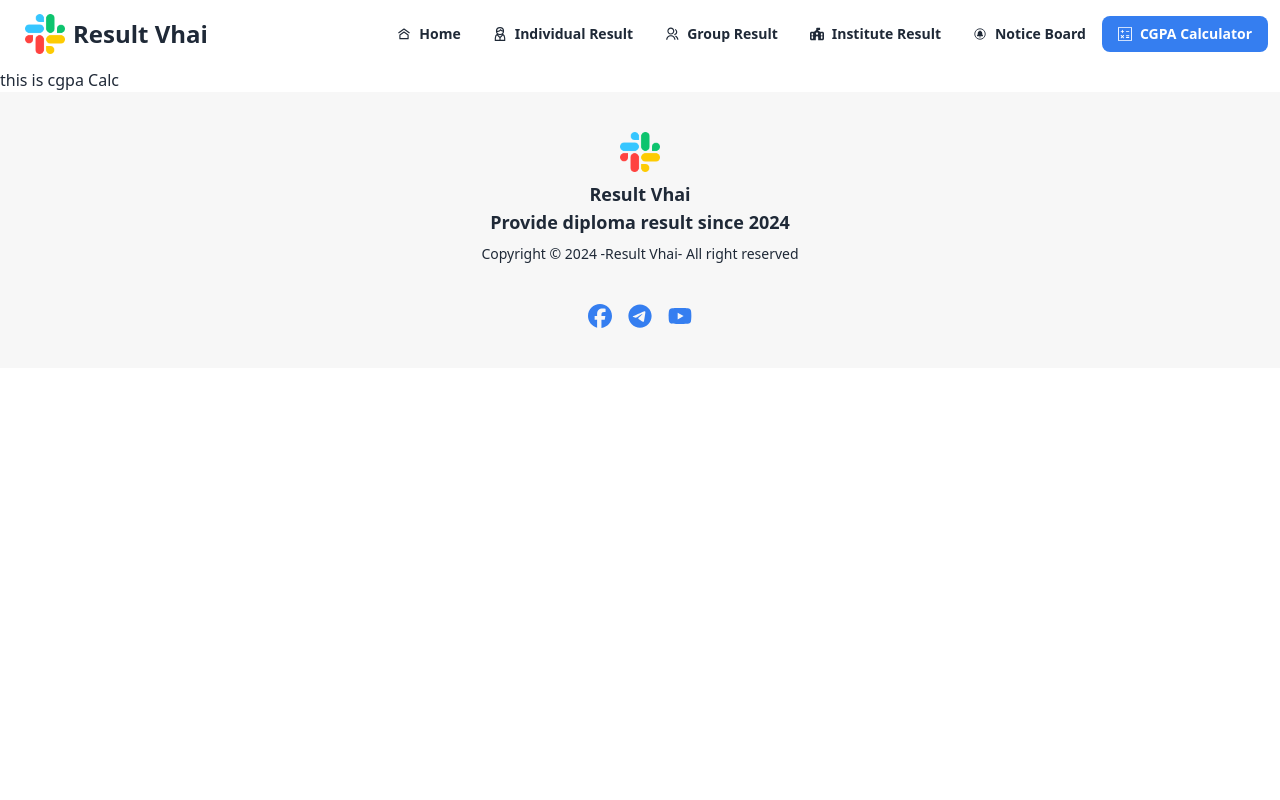
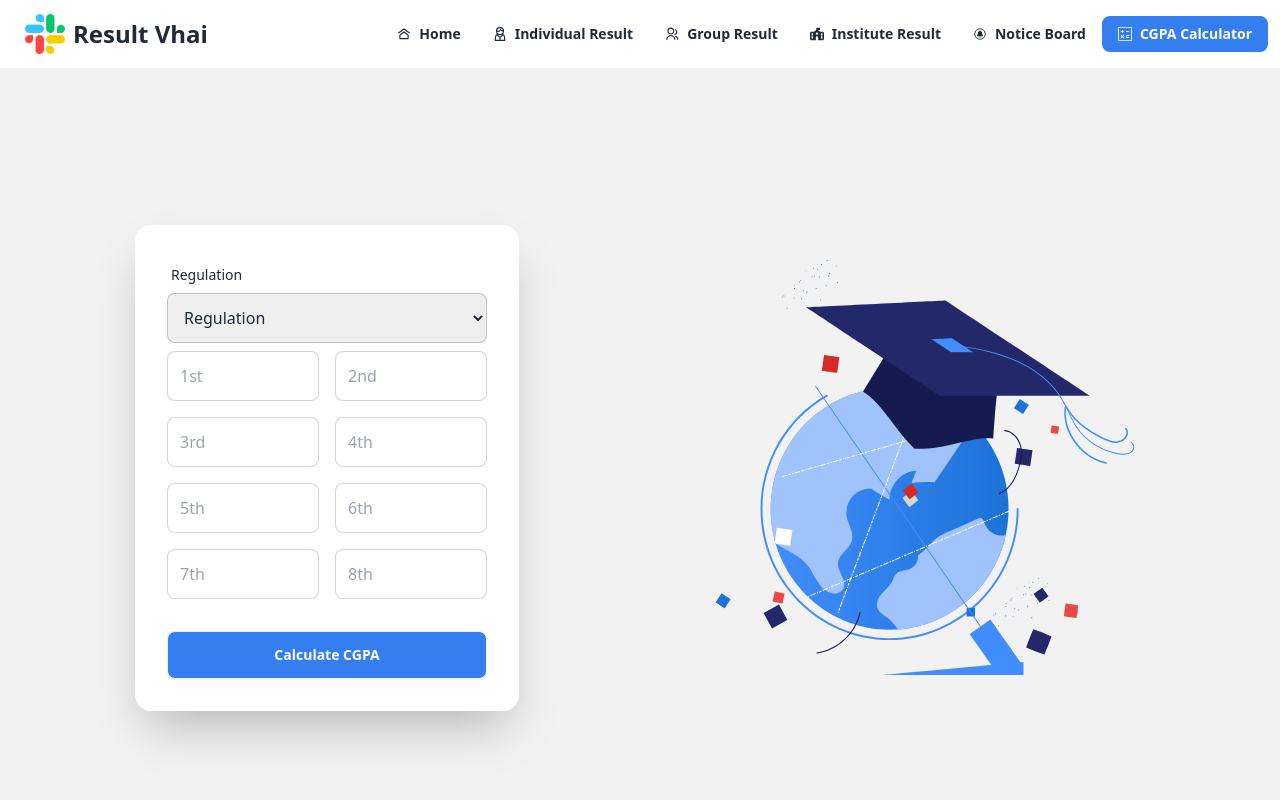
Before and after one commit to jahidul2004/result-vhai, a React (Vite) app: page /cgpaCalculator in a window 1280 px wide. Shown: the top 800 px of the page. Built offline with nearby package versions, Linux system fonts and the light colour scheme.

Commit message:
CGPA Calculatore design updated.

```diff
--- a/src/pages/cgpaCalc/CGPACalc.jsx
+++ b/src/pages/cgpaCalc/CGPACalc.jsx
@@ -1,8 +1,122 @@
+import Lottie from "lottie-react";
+import individualLottie from "../../assets/lottie/individual.json";
+const CGPACalc = () => {
+    const calculateCGPA = (e) => {
+        e.preventDefault();
+        const form = e.target;
 
-const CGPACalc = () => {
+        const sem1 = parseFloat(form.sem1.value);
+        const sem2 = parseFloat(form.sem2.value);
+        const sem3 = parseFloat(form.sem3.value);
+        const sem4 = parseFloat(form.sem4.value);
+        const sem5 = parseFloat(form.sem5.value);
+        const sem6 = parseFloat(form.sem6.value);
+        const sem7 = parseFloat(form.sem7.value);
+        const sem8 = parseFloat(form.sem8.value);
+
+        const regulation = parseInt(form.regulation.value);
+
+        console.log({
+            sem1,
+            sem2,
+            sem3,
+            sem4,
+            sem5,
+            sem6,
+            sem7,
+            sem8,
+            regulation,
+        });
+        form.reset();
+    };
     return (
         <div>
-            this is cgpa Calc
+            <div className="hero bg-base-200 min-h-screen">
+                <div className="hero-content flex-col lg:flex-row-reverse">
+                    <div className="text-center lg:text-left w-full md:w-1/2 md:ml-20">
+                        <Lottie animationData={individualLottie}></Lottie>
+                    </div>
+                    <div className="card bg-base-100 w-full max-w-sm shrink-0 shadow-2xl md:w-1/2 md:mr-20">
+                        <form
+                            onSubmit={calculateCGPA}
+                            className="card-body w-full"
+                        >
+                            <div className="form-control">
+                                <label className="label">
+                                    <span className="label-text">
+                                        Regulation
+                                    </span>
+                                </label>
+                                <select
+                                    className="border border-[#00000031] p-3 rounded-lg"
+                                    name="regulation"
+                                    id=""
+                                >
+                                    <option value="null">Regulation</option>
+                                    <option value="2010">2010</option>
+                                    <option value="2016">2016</option>
+                                    <option value="2022">2022</option>
+                                </select>
+                            </div>
+                            <div className="w-full grid grid-cols-2 gap-4">
+                                <input
+                                    name="sem1"
+                                    placeholder="1st"
+                                    className="input-bordered border p-3 rounded-lg"
+                                    type="text"
+                                />
+                                <input
+                                    name="sem2"
+                                    placeholder="2nd"
+                                    className="input-bordered border p-3 rounded-lg"
+                                    type="text"
+                                />
+                                <input
+                                    name="sem3"
+                                    placeholder="3rd"
+                                    className="input-bordered border p-3 rounded-lg"
+                                    type="text"
+                                />
+                                <input
+                                    name="sem4"
+                                    placeholder="4th"
+                                    className="input-bordered border p-3 rounded-lg"
+                                    type="text"
+                                />
+                                <input
+                                    name="sem5"
+                                    placeholder="5th"
+                                    className="input-bordered border p-3 rounded-lg"
+                                    type="text"
+                                />
+                                <input
+                                    name="sem6"
+                                    placeholder="6th"
+                                    className="input-bordered border p-3 rounded-lg"
+                                    type="text"
+                                />
+                                <input
+                                    name="sem7"
+                                    placeholder="7th"
+                                    className="input-bordered border p-3 rounded-lg"
+                                    type="text"
+                                />
+                                <input
+                                    name="sem8"
+                                    placeholder="8th"
+                                    className="input-bordered border p-3 rounded-lg"
+                                    type="text"
+                                />
+                            </div>
+                            <div className="form-control mt-6">
+                                <button className="hover:text-[#357ef0] btn bg-[#357ef0] text-white font-bold">
+                                    Calculate CGPA
+                                </button>
+                            </div>
+                        </form>
+                    </div>
+                </div>
+            </div>
         </div>
     );
 };
```
